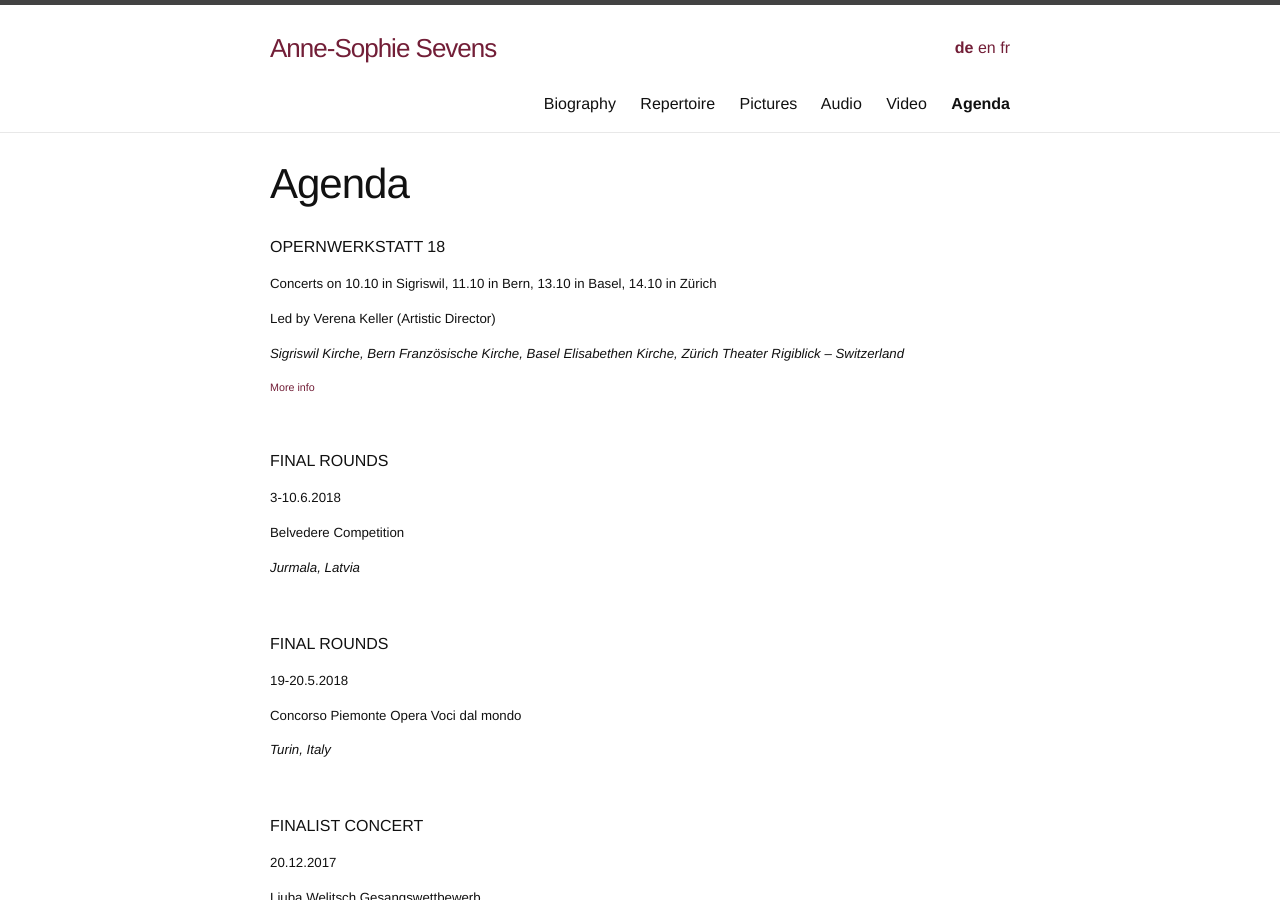
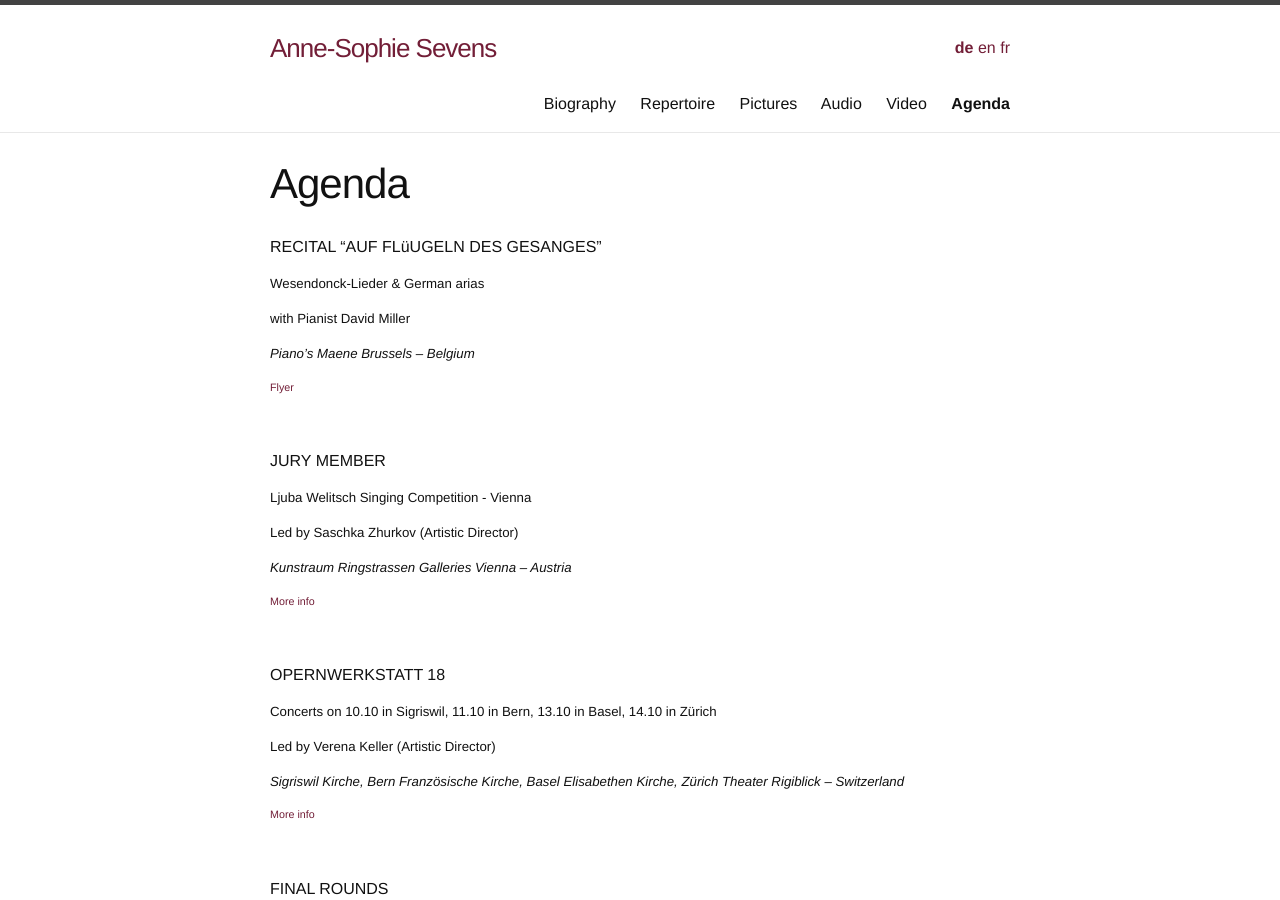
Before and after one commit to annesophie-sevens/annesophie-sevens.github.io, a Jekyll site: the page built from agenda-de.md, in a window 1280 px wide and 900 px high. Built offline with Jekyll 4.4.1, drawn with Linux system fonts in a browser that asks for light colours.

Commit message:
Update agenda-de.md

```diff
--- a/agenda-de.md
+++ b/agenda-de.md
@@ -5,6 +5,31 @@ menuorder: 6
 ref: agenda
 lang: de
 ---
+RECITAL "AUF FLüUGELN DES GESANGES"
+
+##### Wesendonck-Lieder & German arias
+
+##### with Pianist David Miller
+
+##### _Piano's Maene Brussels – Belgium_
+
+###### <a href="assets/gesanges.pdf" target="_blank">Flyer</a>
+
+&nbsp;
+
+
+JURY MEMBER
+
+##### Ljuba Welitsch Singing Competition - Vienna
+
+##### Led by Saschka Zhurkov (Artistic Director)
+
+##### _Kunstraum Ringstrassen Galleries Vienna – Austria_
+
+###### <a href="http://www.gesangswettbewerb-ljubawelitsch.at/index.php?id=62" target="_blank">More info</a>
+
+&nbsp;
+
 
 OPERNWERKSTATT 18
 
```
